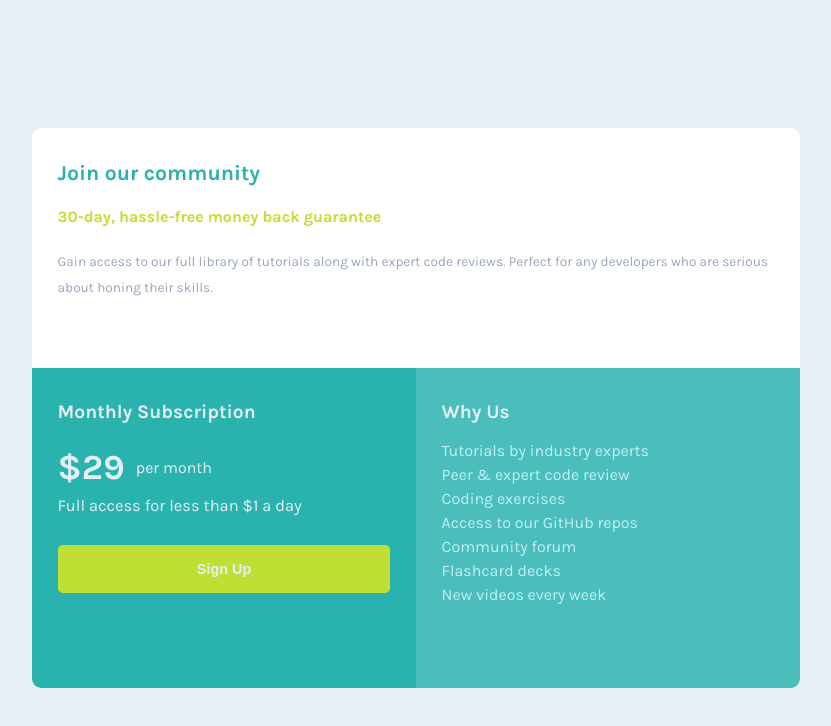
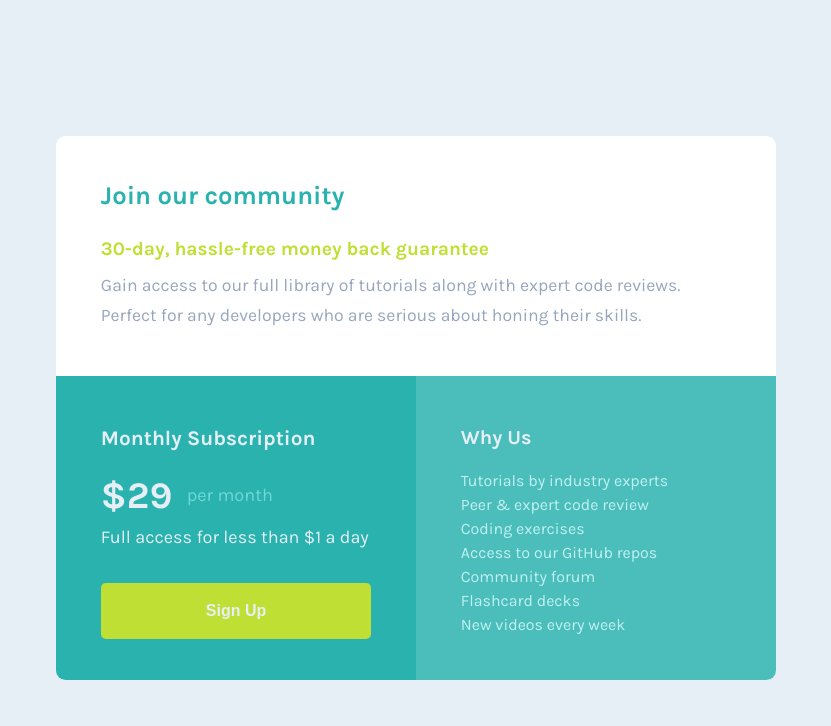
Before and after one commit to diegonzalodev/single-price-component, a website: page index.html in a window 1280 px wide. Shown: the whole page, without its empty margins (224-1055 px from the left). Drawn offline with Linux system fonts and the light colour scheme.

Commit message:
mscss/:  estilos modificados y media-query agregada

```diff
--- a/scss/_component.scss
+++ b/scss/_component.scss
@@ -48,12 +48,12 @@
       display: flex;
       align-items: center;
       span:nth-child(1) {
-        margin-right: .7rem;
+        margin-right: .75rem;
         font-size: 2.2rem;
         font-weight: 700;
       }
       span:nth-child(2) {
-        color: $light-gray;
+        color: $price-cyan;
       }
     }
     p {
--- a/scss/_media-query.scss
+++ b/scss/_media-query.scss
@@ -1,26 +1,71 @@
-@media (min-width: 768px) {
+@media (min-width: 811px) {
   .main {
     width: 90%;
-    max-width: 48rem;
+    max-width: 45rem;
   }
   .container {
     display: grid;
     grid-template-columns: repeat(4, 1fr);
-    grid-template-rows: 15rem 20rem;
+    grid-template-rows: 15rem 19rem;
   }
   .section {
     &--join {
+      padding: 2rem 2.8rem;
       border-top-right-radius: .6rem;
       border-top-left-radius: .6rem;
       grid-column: span 4;
+      h2 {
+        margin-top: .8rem;
+        margin-bottom: 1.7rem;
+        font-size: 1.6rem;
+      }
+      h3 {
+        margin-bottom: .7rem;
+        font-size: 1.2rem;
+      }
+      p {
+        margin-top: 0;
+        margin-bottom: 0;
+        font-size: 1.1rem;
+        line-height: 1.7;
+      }
     }
     &--subscription {
+      padding: 2.1rem 2.8rem;
       border-bottom-left-radius: .6rem;
       grid-column: 1 / 3;
+      h2 {
+        font-size: 1.3rem;
+      }
+      div {
+        span:nth-child(1) {
+          margin-right: .9rem;
+          font-size: 2.35rem;
+        }
+        span:nth-child(2) {
+          font-size: 1.13rem;
+        }
+      }
+      p {
+        margin-top: .6rem;
+        margin-bottom: 2.15rem;
+        font-size: 1.13rem;
+      }
+      button {
+        height: 3.5rem;
+        font-size: 1rem;
+      }
     }
     &--why {
+      padding: 2.1rem 2.8rem;
       border-bottom-right-radius: .6rem;
       grid-column: 3 / 5;
+      h2 {
+        font-size: 1.25rem;
+      }
+      ul {
+        margin-top: 1.3rem;
+      }
     }
   }
 }
--- a/scss/_variables.scss
+++ b/scss/_variables.scss
@@ -1,5 +1,6 @@
 $cyan: hsl(179, 62%, 43%);
 $light-cyan: hsl(179, 47%, 52%);
+$price-cyan: hsl(180, 57%, 64%);
 $bright-yellow: hsl(71, 73%, 54%);
 
 $light-gray: hsl(204, 43%, 93%);
```
Also changed, not shown: style.css.
